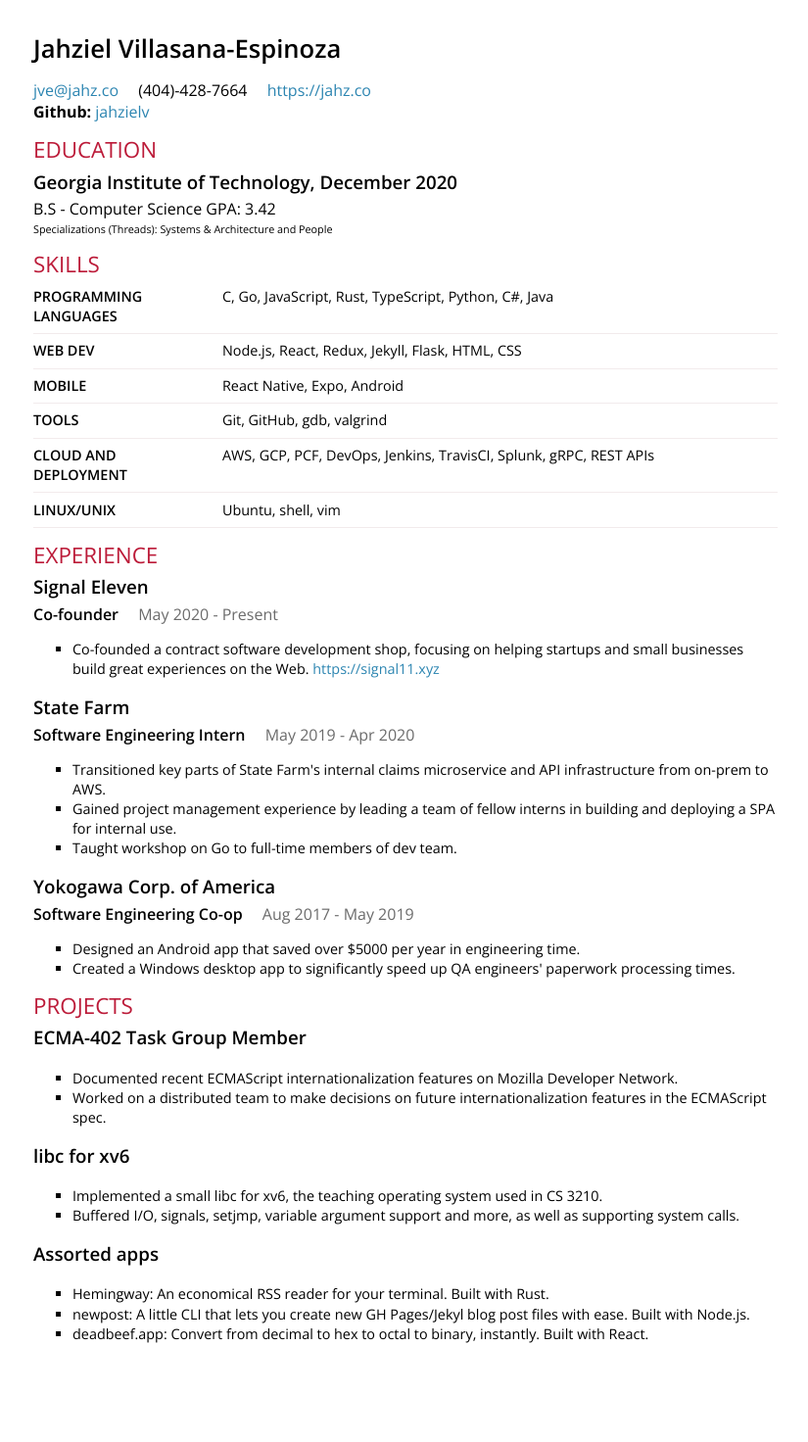
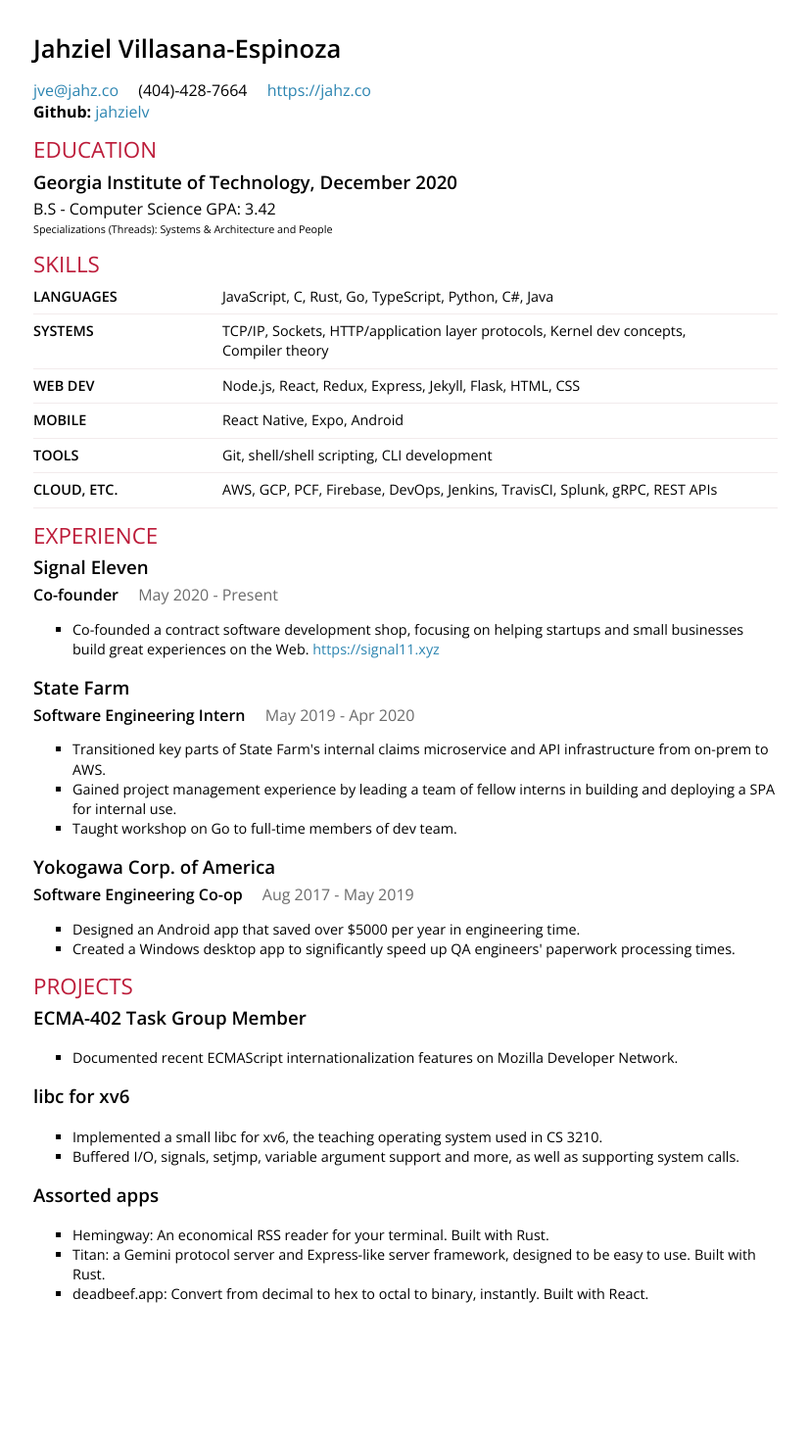
Before and after one commit to jahzielv/jahzielv.github.io, a Jekyll site: the page resume.html, which Jekyll copies as it is, in a window 1280 px wide. Shown: the whole page at 98% size, without its empty margins (6-831 px from the left). Built offline with Jekyll 4.4.1, drawn with Linux system fonts in a browser that asks for light colours; after the commit the page ends 1432 px from its top, so only the background shows below that.

Commit message:
resume update

```diff
--- a/resume.html
+++ b/resume.html
@@ -218,12 +218,17 @@
                 	<h2>Skills</h2>
 
                 <div class="item">
-                    <div class="name">Programming Languages</div>
-                    <div class="keywords">C, Go, JavaScript, Rust, TypeScript, Python, C#, Java</div>
+                    <div class="name">Languages</div>
+                    <div class="keywords">JavaScript, C, Rust, Go, TypeScript, Python, C#, Java</div>
+                </div>
+                <div class="item">
+                    <div class="name">Systems</div>
+                    <div class="keywords">TCP/IP, Sockets, HTTP/application layer protocols, Kernel dev concepts,
+                        Compiler theory</div>
                 </div>
                 <div class="item">
                     <div class="name">Web Dev</div>
-                    <div class="keywords">Node.js, React, Redux, Jekyll, Flask, HTML, CSS</div>
+                    <div class="keywords">Node.js, React, Redux, Express, Jekyll, Flask, HTML, CSS</div>
                 </div>
                 <div class="item">
                     <div class="name">Mobile</div>
@@ -231,15 +236,12 @@
                 </div>
                 <div class="item">
                     <div class="name">Tools</div>
-                    <div class="keywords">Git, GitHub, gdb, valgrind</div>
+                    <div class="keywords">Git, shell/shell scripting, CLI development</div>
                 </div>
                 <div class="item">
-                    <div class="name">Cloud and Deployment</div>
-                    <div class="keywords">AWS, GCP, PCF, DevOps, Jenkins, TravisCI, Splunk, gRPC, REST APIs</div>
-                </div>
-                <div class="item">
-                    <div class="name">Linux/Unix</div>
-                    <div class="keywords">Ubuntu, shell, vim</div>
+                    <div class="name">Cloud, etc.</div>
+                    <div class="keywords">AWS, GCP, PCF, Firebase, DevOps, Jenkins, TravisCI, Splunk, gRPC, REST
+                        APIs</div>
                 </div>
             </section>
             <section class="experience">
@@ -320,8 +322,6 @@
                     <ul class="highlights">
                         <li>Documented recent ECMAScript internationalization features on Mozilla
                             Developer Network.</li>
-                        <li>Worked on a distributed team to make decisions on future internationalization
-                            features in the ECMAScript spec.</li>
                     </ul>
                 </section>
                 <section class="item">
@@ -343,8 +343,8 @@
                     </header>
                     <ul class="highlights">
                         <li>Hemingway: An economical RSS reader for your terminal. Built with Rust.</li>
-                        <li>newpost: A little CLI that lets you create new GH Pages/Jekyl blog post
-                            files with ease. Built with Node.js.</li>
+                        <li>Titan: a Gemini protocol server and Express-like server framework, designed
+                            to be easy to use. Built with Rust.</li>
                         <li>deadbeef.app: Convert from decimal to hex to octal to binary, instantly.
                             Built with React.</li>
                     </ul>
```
